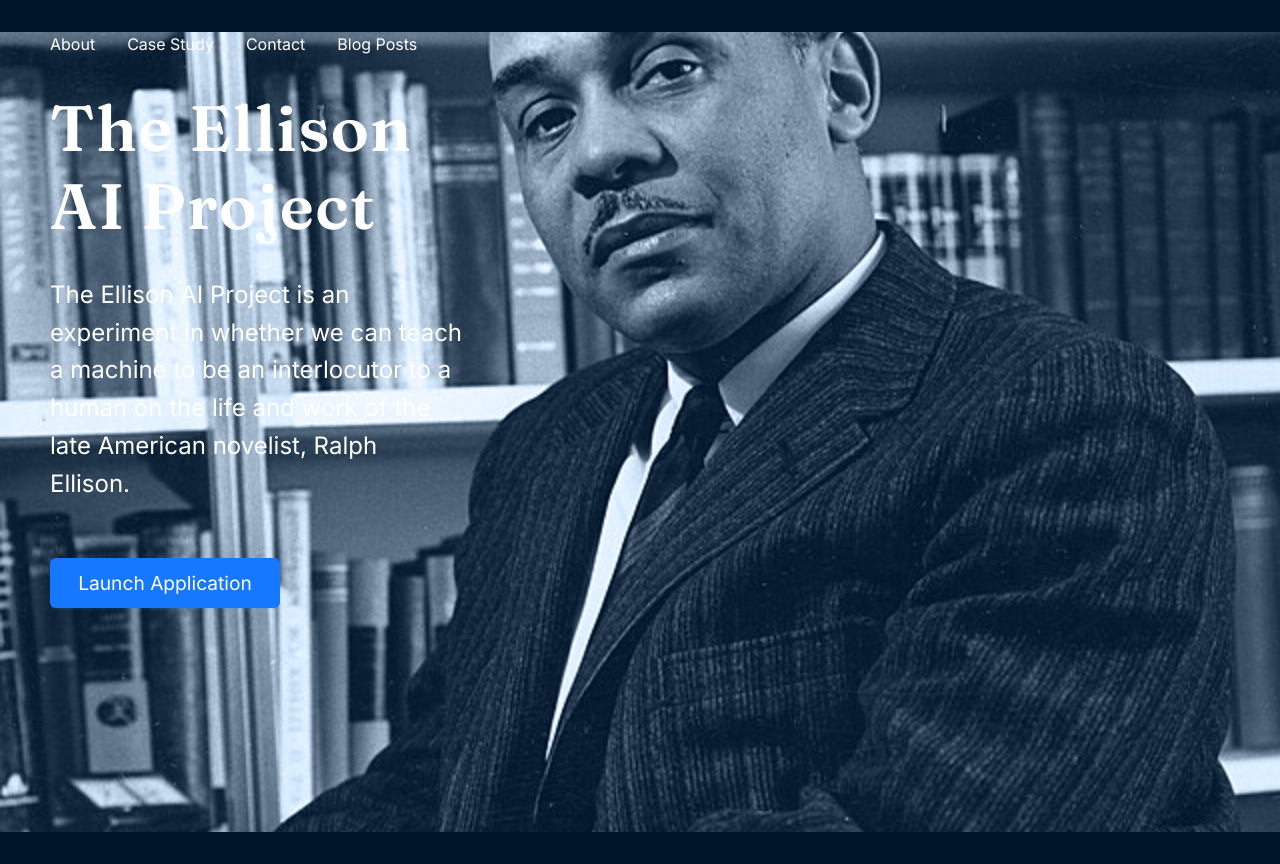
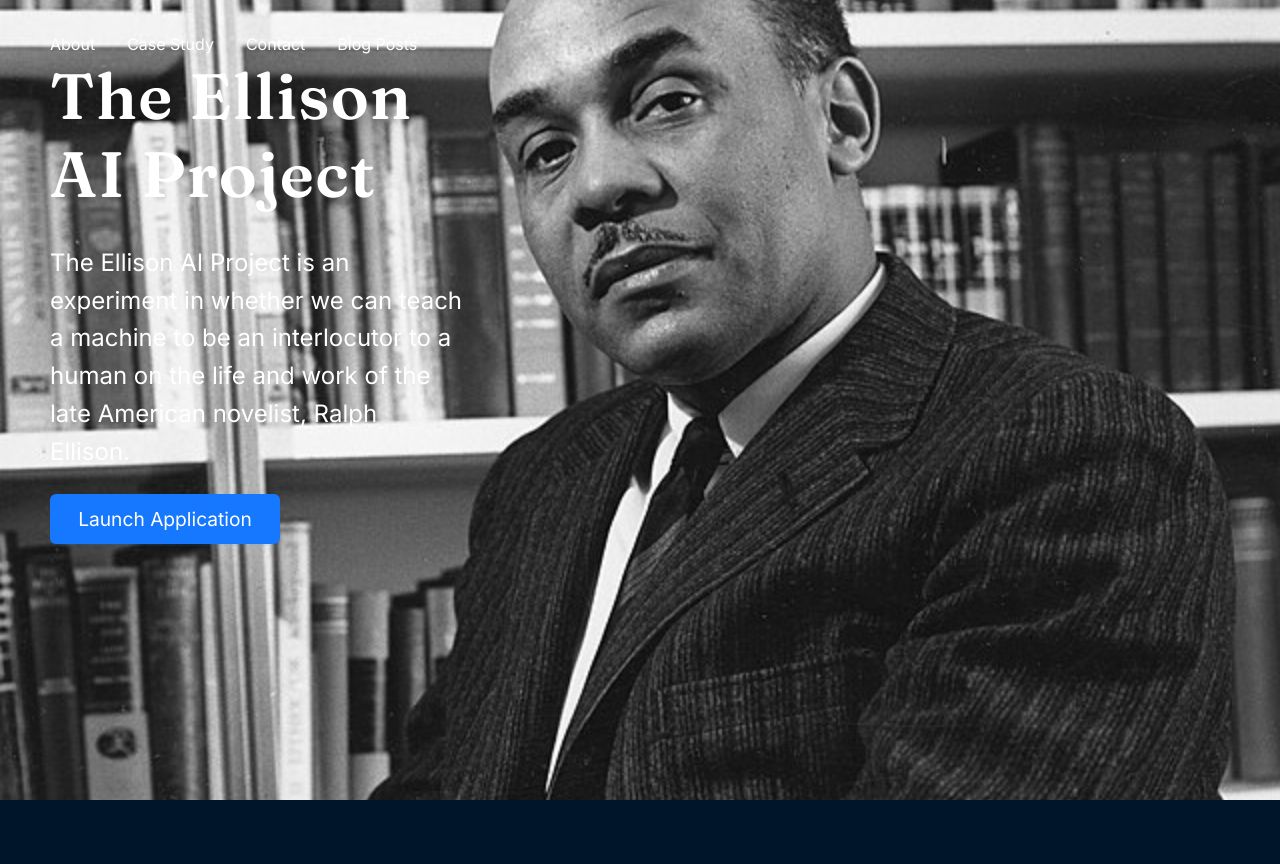
Before and after one commit to SMcGregor199/EllisonOS-FE, a React (Vite) app: page / in a window 1280 px wide. Built offline with nearby package versions, Linux system fonts and the light colour scheme.

Commit message:
fix: replace background img with img element

```diff
--- a/src/components/DisplayHeading.tsx
+++ b/src/components/DisplayHeading.tsx
@@ -1,14 +1,8 @@
 import {Typography, Flex} from "antd";
-import { Grid } from "antd";
-
 export default function DisplayHeading(){
-    const screens = Grid.useBreakpoint();
-    const isMd = screens.md ?? false;
-
-    const widthLength = isMd ? "35%" : "100%";
     return(
 
-        <Flex vertical style={{justifyContent:"center", maxWidth:widthLength}}>
+        <Flex vertical style={{justifyContent:"center"}}>
             <Typography.Title level={1} style={{fontSize:"clamp(2.5rem, 8vw, 4rem)", wordBreak:"initial"}}>
                 The Ellison AI Project
             </Typography.Title>
--- a/src/components/Header.tsx
+++ b/src/components/Header.tsx
@@ -1,18 +1,23 @@
-import {Layout, Typography} from "antd";
+import {Layout, Typography, Image, Flex} from "antd";
 import styled from "@emotion/styled";
 import ellisonPortrait from "/imgs/ellison-portrait.jpg";
 import DisplayHeading from "./DisplayHeading";
 import LaunchApp from "./LaunchApp";
-import { Grid } from "antd";
 
 const SiteHeader = styled(Layout.Header)`
     height:100vh;
-    background-blend-mode:luminosity;
-    background-position: 80% center;
-    background-repeat:no-repeat;
     display:flex;
-    flex-direction:column;
     gap:2rem;
+    position:relative
+    overflow:hidden;
+`
+const HeaderImage = styled(Image)`
+    &&{
+    width: 100%;
+    height:inherit;
+    object-fit: cover;
+    object-position: 80% 40%;
+    }
 `
 const HeaderNav = styled.nav`
     display:flex;
@@ -24,13 +29,11 @@ const HeaderNav = styled.nav`
     }
 `
 export default function Header(){
-    const screens = Grid.useBreakpoint();
-    const backgroundSize = screens.xl ? "cover" : "45%";
-    const backgroundImage = screens.md ? `url(${ellisonPortrait})` : "none";
     return(
         <>
             <a className="skip-link" href="#main">Skip to main content</a>
-            <SiteHeader style={{backgroundImage:backgroundImage, backgroundSize:backgroundSize}}>
+            <SiteHeader>
+                <Flex vertical className="header-text">
                     <HeaderNav>
                         <Typography.Link href="#about">About</Typography.Link>
                         <Typography.Link href="#case-study">Case Study</Typography.Link>
@@ -39,6 +42,8 @@ export default function Header(){
                     </HeaderNav>
                     <DisplayHeading/>
                     <LaunchApp/>
+                </Flex>
+                <HeaderImage src={ellisonPortrait} preview={false} className="header-image"/>
             </SiteHeader>
         </>
     )
--- a/src/index.css
+++ b/src/index.css
@@ -34,3 +34,16 @@ h1.ant-typography{
   left: 16px;
   top: 16px;
 }
+
+.ant-image {
+  position:absolute;
+  top:0;
+  left:0;
+  width:100%;
+  height:100%;
+}
+.header-text{
+  width:35%;
+  position:relative;
+  z-index:1;
+}
```
Lines whose indentation alone changed are shown as unchanged.
